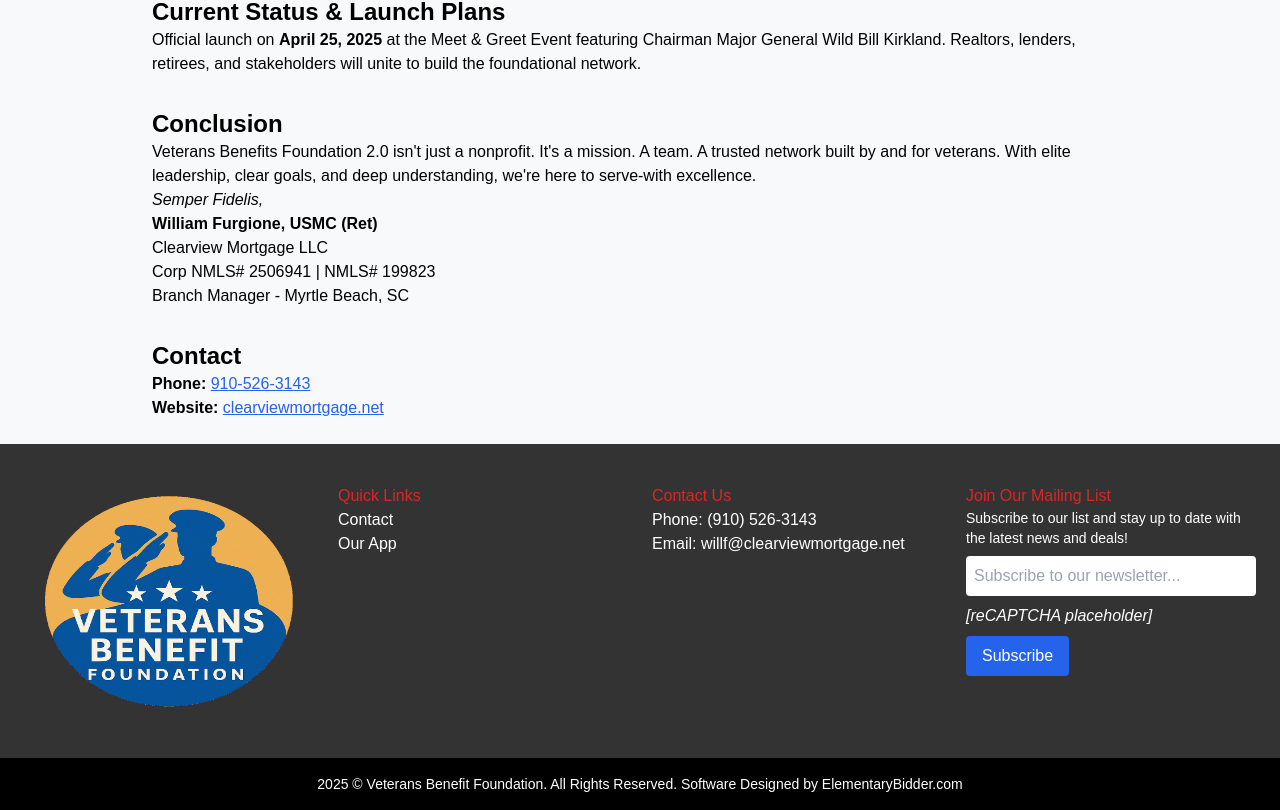
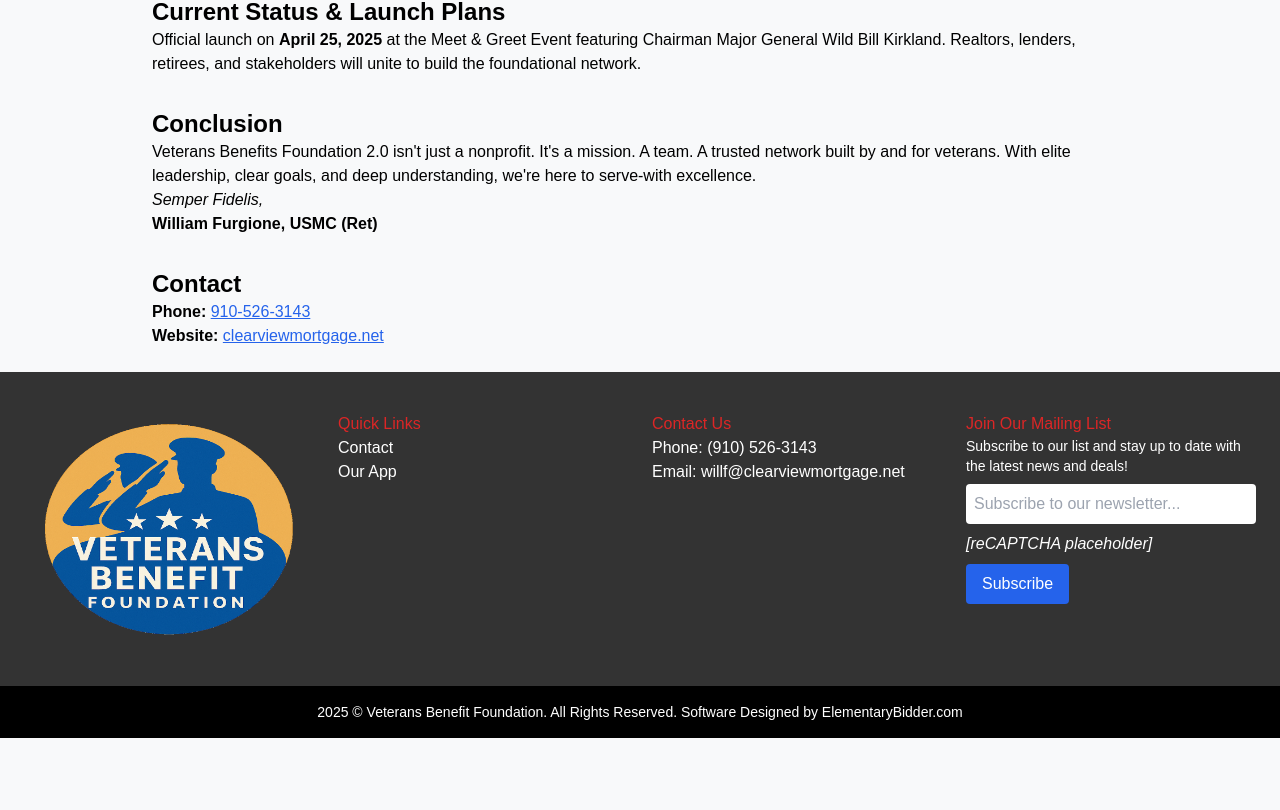
Before and after one commit to DannyFS/VBF-Client, a React (Create React App) app: page /about-us in a window 1280 px wide. Shown: the part 1236-2046 px from the top of the page. After the commit the page ends 1974 px from the top, so only its background shows below. Built offline with nearby package versions, Linux system fonts and the light colour scheme; no server answers.

Commit message:
Update AboutUs.jsx

```diff
--- a/src/pages/AboutUs.jsx
+++ b/src/pages/AboutUs.jsx
@@ -84,10 +84,6 @@
                     </p>
                     <p className="italic">Semper Fidelis,</p>
                     <p className="font-semibold">William Furgione, USMC (Ret)</p>
-                    <p>Clearview Mortgage LLC<br />
-                        Corp NMLS# 2506941 | NMLS# 199823<br />
-                        Branch Manager - Myrtle Beach, SC
-                    </p>
                 </section>
 
                 <section>
```
